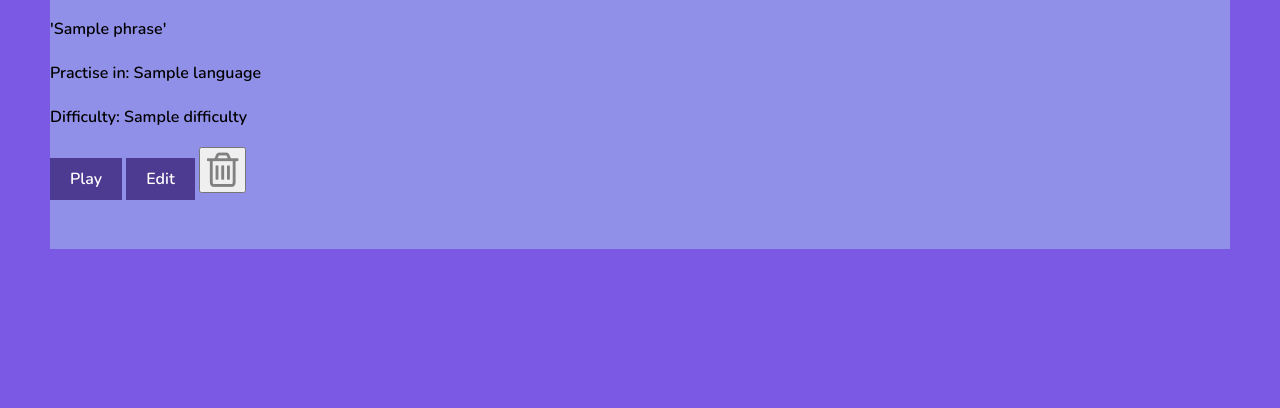
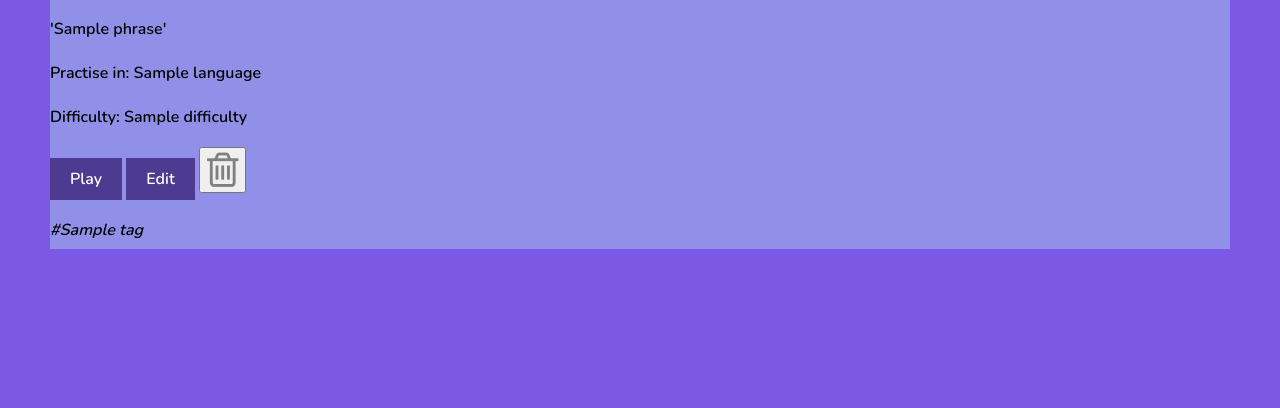
Before and after one commit to emilykmcullen/Language-Learning-App, a Flask app: page /sentence_snaps in a window 1280 px wide. Shown: the part 287-695 px from the top of the page. Run offline with Flask 2, Linux system fonts and the light colour scheme; a database or web service that is not in the repository returns one stand-in record (values such as "Sample title"); some libraries are stand-ins or nearby versions.

Commit message:
Tags are displayed on entries

```diff
--- a/controllers/sentence_snaps_controller.py
+++ b/controllers/sentence_snaps_controller.py
@@ -17,7 +17,8 @@ sentence_snaps_blueprint = Blueprint("sentence_snaps_blueprint", __name__ )
 @sentence_snaps_blueprint.route("/sentence_snaps")
 def sentence_snaps():
     unmastered_translated_phrases = translated_phrase_repository.select_all_unmastered()
-    return render_template("sentence_snaps/index.html", unmastered_translated_phrases=unmastered_translated_phrases)
+    tag_translated_phrases = tag_translated_phrase_repository.select_all()
+    return render_template("sentence_snaps/index.html", unmastered_translated_phrases=unmastered_translated_phrases, tag_translated_phrases=tag_translated_phrases)
 
 @sentence_snaps_blueprint.route("/sentence_snaps/<id>/delete", methods=["POST"])
 def delete_phrase(id):
--- a/static/css/main.css
+++ b/static/css/main.css
@@ -134,3 +134,8 @@ a:link, a:visited {
 .delete {
     display: inline-block;
 }
+
+.tags {
+  font-style: italic;
+
+}
--- a/templates/sentence_snaps/index.html
+++ b/templates/sentence_snaps/index.html
@@ -19,6 +19,14 @@
                     <form class="delete" action="/sentence_snaps/{{unmastered_translated_phrase.id}}/delete" method="POST">
                         <button class="trash-button"><i class="fa fa-trash-o fa-3x" style="color:grey" aria-hidden="true"></i></button>
                     </form>
+                <p class="tags">
+                    {% for tag_translated_phrase in tag_translated_phrases  %}
+                        {% if tag_translated_phrase.translated_phrase.id == unmastered_translated_phrase.id %}
+                            #{{tag_translated_phrase.tag.title}}
+                        {% endif %}
+
+                    {% endfor %}
+                </p>
                 </div>
             </div>
         {% endfor %}
```
